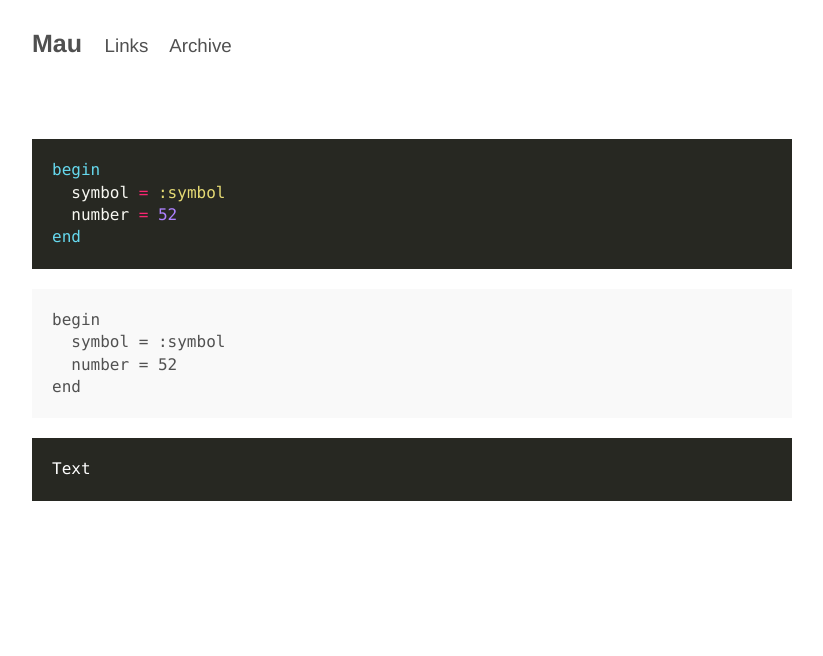
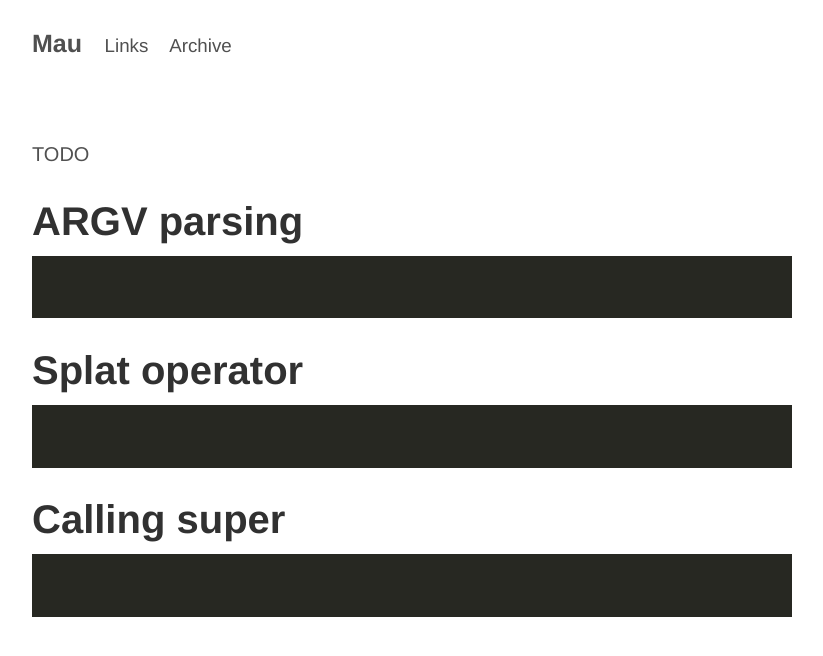
Before and after one commit to Maumagnaguagno/maumagnaguagno.github.io, a Jekyll site: the page built from Ruby.md, in a window 1280 px wide. Shown: the top 656 px of the page, without its empty margins (228-1051 px from the left). Built offline with Jekyll 4.4.1, drawn with Linux system fonts in a browser that asks for light colours.

Commit message:
Remove dummy Ruby code

````diff
--- a/Ruby.md
+++ b/Ruby.md
@@ -5,20 +5,22 @@ hidden: true
 description:
 ---
 
+TODO
+
+# ARGV parsing
+
 ```ruby
-begin
-  symbol = :symbol
-  number = 52
-end
+
 ```
 
-```Ruby
-begin
-  symbol = :symbol
-  number = 52
-end
+# Splat operator
+
+```ruby
+
 ```
 
+# Calling super
+
+```ruby
+
 ```
-Text
-```
````
